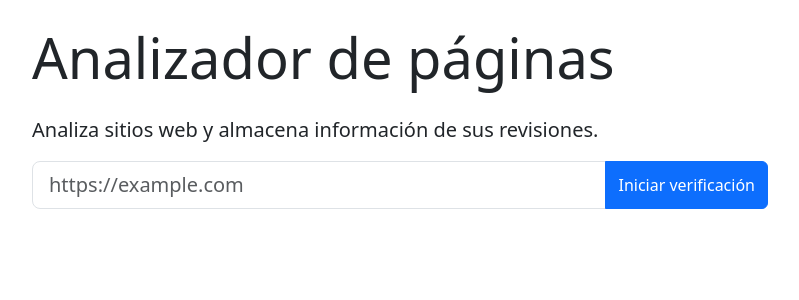
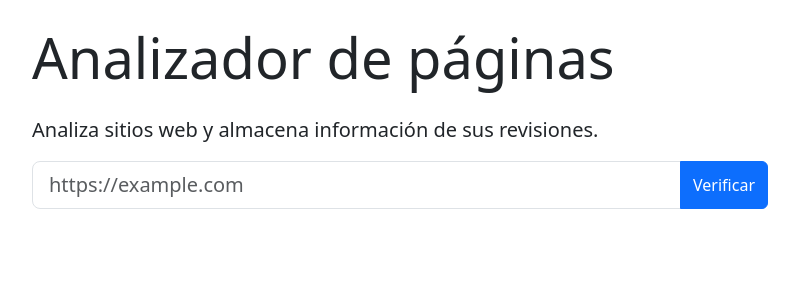
Before and after one commit to ByronDakFox/python-project-207, a Flask app: page / in a window 1280 px wide. Shown: the part 56-356 px from the top of the page, without its empty margins (240-1039 px from the left). Run offline with Flask 3, Linux system fonts and the light colour scheme; some libraries are stand-ins or nearby versions.

Commit message:
Update index 3
Actualizar index

```diff
--- a/page_analyzer/templates/index.html
+++ b/page_analyzer/templates/index.html
@@ -17,7 +17,7 @@
           placeholder="https://example.com"
         />
 
-        <button type="submit" class="btn btn-primary">Iniciar verificación</button>
+        <button type="submit" class="btn btn-primary"> Verificar </button>
       </div>
     </form>
   </div>
```
